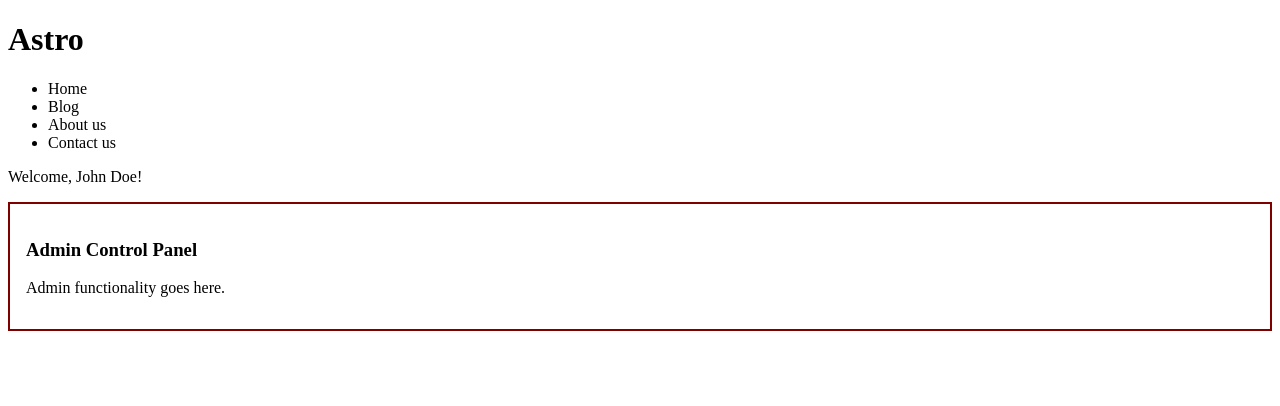
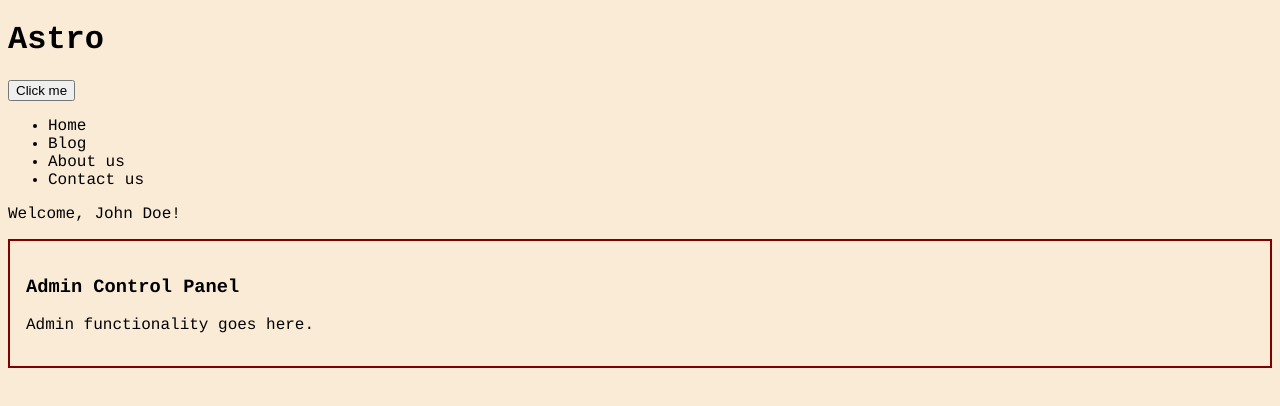
Before and after one commit to devtakacs/practice-projects, an Astro site in the folder intro-to-astro/intro-to-astro/: page / in a window 1280 px wide. Built offline with nearby package versions, Linux system fonts and the light colour scheme; Astro itself is replaced by a stand-in of ours.

Commit message:
Astro component

```diff
--- /dev/null
+++ b/intro-to-astro/intro-to-astro/public/external-script.js
@@ -0,0 +1 @@
+console.log('Message from external script');
--- /dev/null
+++ b/intro-to-astro/intro-to-astro/src/components/UserPanel.astro
@@ -0,0 +1,26 @@
+---
+interface Props {
+    userName: string;
+    isAdminUser: boolean;
+    adminPanelTitle?: string;
+}
+
+const { userName, isAdminUser, adminPanelTitle = 'Admin Control Panel' } = Astro.props;
+---
+
+<p>Welcome, {userName}!</p>
+{
+    isAdminUser && (
+        <section class="admin-panel">
+            <h3>{adminPanelTitle}</h3>
+            <p>Admin functionality goes here.</p>
+        </section>
+    )
+}
+
+<style>
+	.admin-panel {
+		border: 2px solid #800000;
+		padding: 1rem;
+	}
+</style>
--- /dev/null
+++ b/intro-to-astro/intro-to-astro/src/layouts/Layout.astro
@@ -0,0 +1,31 @@
+---
+import type { JSX } from 'astro/jsx-runtime';
+
+interface Props {
+    pageTitle: string;
+    children: JSX.Element;
+}
+
+const { pageTitle } = Astro.props;
+---
+
+<html lang="en">
+	<head>
+		<meta charset="utf-8" />
+		<link rel="icon" type="image/svg+xml" href="/favicon.svg" />
+		<link rel="icon" href="/favicon.ico" />
+		<meta name="viewport" content="width=device-width" />
+		<meta name="generator" content={Astro.generator} />
+		<title>{pageTitle}</title>
+	</head>
+	<body>
+		<slot />
+	</body>
+</html>
+
+<style>
+    body {
+        font-family: Courier, monospace;
+        background-color: #faebd7;
+    }
+</style>
--- a/intro-to-astro/intro-to-astro/src/pages/index.astro
+++ b/intro-to-astro/intro-to-astro/src/pages/index.astro
@@ -1,5 +1,7 @@
 ---
-const pageTitle = "Astro demo";
+import UserPanel from "../components/UserPanel.astro";
+import Layout from "../layouts/Layout.astro";
+
 const pages = ['Home', 'Blog', 'About us', 'Contact us'];
 const currentUser = {
 	name: 'John Doe',
@@ -7,36 +9,14 @@ const currentUser = {
 };
 ---
 
-<!-- template section -->
-<html lang="en">
-	<head>
-		<meta charset="utf-8" />
-		<link rel="icon" type="image/svg+xml" href="/favicon.svg" />
-		<link rel="icon" href="/favicon.ico" />
-		<meta name="viewport" content="width=device-width" />
-		<meta name="generator" content={Astro.generator} />
-		<title>{pageTitle}</title>
-	</head>
-	<body>
-		<h1>Astro</h1>
+<Layout pageTitle = "Astro demo">
+	<h1>Astro</h1>
+		<button>Click me</button>
 		<ul>
 			{pages.map((page) => <li>{page}</li>)}
 		</ul>
-		<p>Welcome, {currentUser.name}!</p>
-		{
-			currentUser.isAdmin && (
-				<section class="admin-panel">
-					<h3>Admin Control Panel</h3>
-					<p>Admin functionality goes here.</p>
-				</section>
-			)
-		}
-	</body>
-</html>
+		<UserPanel userName={currentUser.name} isAdminUser={currentUser.isAdmin} />
+</Layout>
 
-<style is:global>
-	.admin-panel {
-		border: 2px solid #800000;
-		padding: 1rem;
-	}
-</style>
+<script src="../scripts/index.ts"></script>
+<script src="/external-script.js" is:inline></script>
--- /dev/null
+++ b/intro-to-astro/intro-to-astro/src/scripts/index.ts
@@ -0,0 +1,3 @@
+document.querySelector('button')?.addEventListener('click', () => {
+    console.log('Button clicked!');
+});
```
Also changed, not shown: 2 other files.
